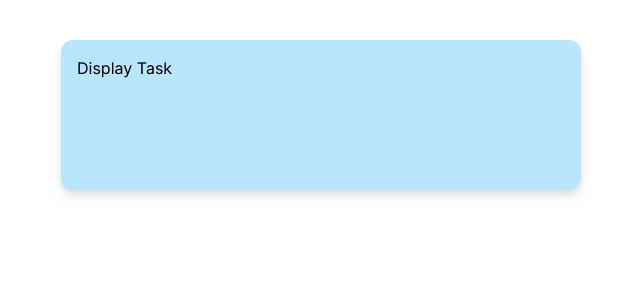
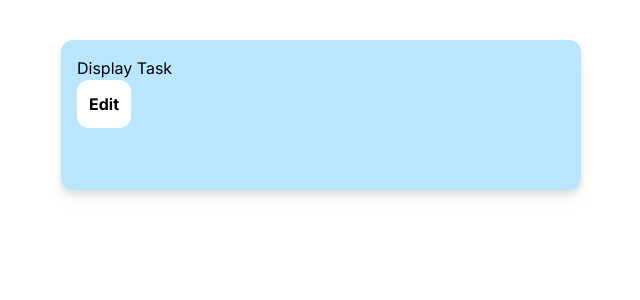
Before and after one commit to adi-sd/task-it, a Next.js app: page /home in a window 1280 px wide. Shown: the top 300 px of the page, without its empty margins (319-959 px from the left). Built offline with nearby package versions, Linux system fonts and the light colour scheme.

Commit message:
Added Transition Animation

```diff
--- a/components/task/display-task.tsx
+++ b/components/task/display-task.tsx
@@ -1,6 +1,7 @@
 "use client";
 
 import { useState } from "react";
+import { Button } from "../commons/button";
 
 interface DisplayTaskProps {
     toggleEdit: (value: boolean) => void;
@@ -9,19 +10,16 @@ interface DisplayTaskProps {
 export const DisplayTask: React.FC<DisplayTaskProps> = ({ toggleEdit }) => {
     const [isHidden, setIsHidden] = useState(false);
 
-    const handleDisplayTaskOnClick = () => {
-        console.log("Clicked Display Task!");
+    const onEditClicked = () => {
+        console.log("Clicked Edit Task from Display task!");
         setIsHidden(!isHidden);
         toggleEdit(!isHidden); // Setting isEdit(Parent) opposite of if the Display task is showing
     };
 
     return (
-        <div
-            className="w-full h-[150px] p-4 bg-sky-200 rounded-xl drop-shadow-lg"
-            onClick={handleDisplayTaskOnClick}
-            hidden={isHidden}
-        >
+        <div className="w-full h-[150px] p-4 bg-sky-200 rounded-xl drop-shadow-lg" hidden={isHidden}>
             <div>Display Task</div>
+            <Button onClick={onEditClicked}>Edit</Button>
         </div>
     );
 };
--- a/components/task/task.tsx
+++ b/components/task/task.tsx
@@ -1,6 +1,12 @@
 "use client";
 
 import { useState } from "react";
+
+// Styling
+import { twMerge } from "tailwind-merge";
+
+// Motion
+import { motion } from "framer-motion";
 
 // Components
 import { DisplayTask } from "./display-task";
@@ -14,12 +20,19 @@ export const Task = () => {
     };
 
     return (
-        <div className="w-full h-[250px] flex flex-col gap-y-4 rounded-xl">
+        <motion.div drag>
+            <div
+                className={twMerge(
+                    "w-full flex flex-col gap-y-4 rounded-xl transition-all",
+                    `${editTask ? "h-[250px]" : "h-[150px]"}`
+                )}
+            >
                 {editTask ? (
                     <EditTask toggleEdit={toggleEdit}></EditTask>
                 ) : (
                     <DisplayTask toggleEdit={toggleEdit}></DisplayTask>
                 )}
             </div>
+        </motion.div>
     );
 };
--- a/package.json
+++ b/package.json
@@ -9,6 +9,7 @@
         "lint": "next lint"
     },
     "dependencies": {
+        "framer-motion": "^11.3.6",
         "next": "14.2.5",
         "react": "^18",
         "react-dom": "^18",
```
Also changed, not shown: 1 other file (tests, documents, lock files or other folders). Lines whose indentation alone changed are shown as unchanged.
